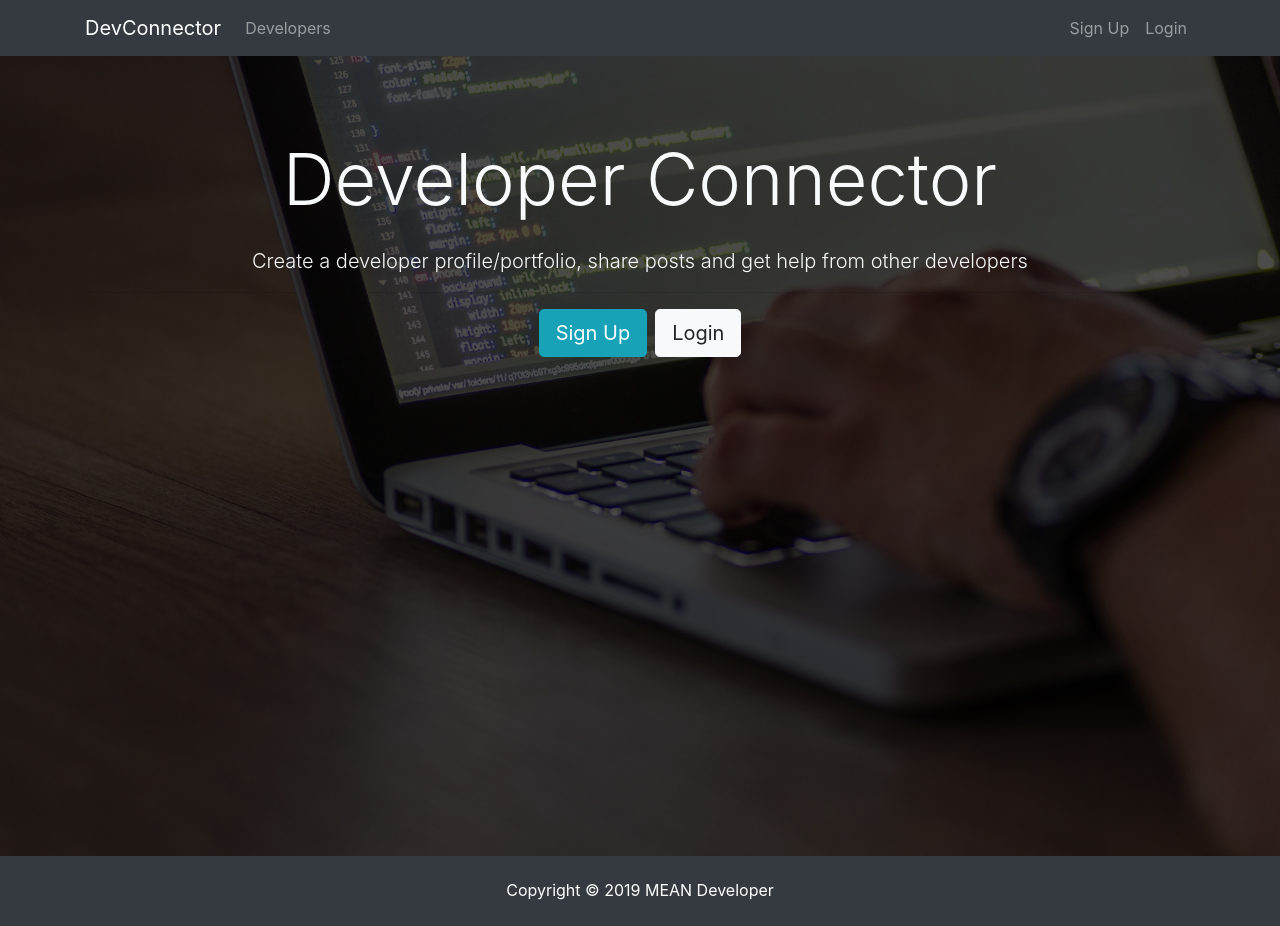
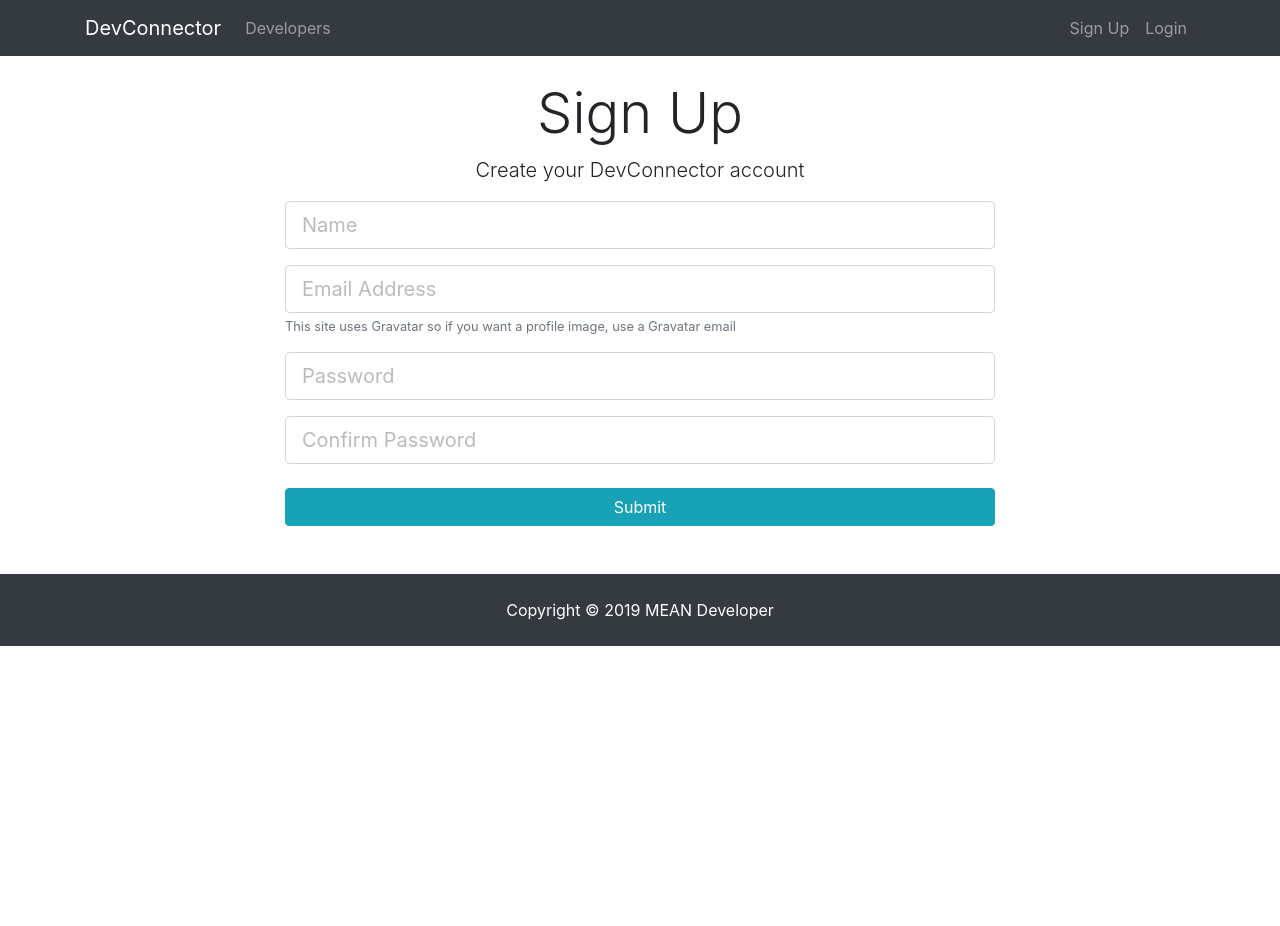
Before and after one commit to denizbayar/MEAN_developer, a React (Create React App) app in the folder client/: page /register in a window 1280 px wide. After the commit the page ends 800 px from the top, so only its background shows below. Built offline with nearby package versions, Linux system fonts and the light colour scheme.

Commit message:
register form done

```diff
--- a/client/package.json
+++ b/client/package.json
@@ -3,6 +3,8 @@
   "version": "0.1.0",
   "private": true,
   "dependencies": {
+    "axios": "^0.19.0",
+    "classnames": "^2.2.6",
     "react": "^16.8.6",
     "react-dom": "^16.8.6",
     "react-router-dom": "^5.0.1",
--- a/client/src/App.js
+++ b/client/src/App.js
@@ -1,20 +1,32 @@
-import React from 'react';
-import logo from './logo.svg';
-import './App.css';
+import React, { Component } from 'react';
+import { BrowserRouter as Router, Route } from 'react-router-dom';
+
 
 import Navbar from './components/layout/Navbar';
 import Footer from './components/layout/Footer';
 import Landing from './components/layout/Landing';
+import Register from './components/auth/Register';
+import Login from './components/auth/Login';
+
+import './App.css';
 
 
-function App() {
+class App extends Component {
+  render() {
     return (
+      <Router>
         <div className="App">
           <Navbar />
-      <Landing />
+          <Route exact path='/' component={Landing} />
+          <div className="container">
+            <Route exact path='/login' component={Login} />
+            <Route exact path='/register' component={Register} />
+          </div>
           <Footer />
         </div>
+      </Router>
     );
+  }
 }
 
 export default App;
--- /dev/null
+++ b/client/src/components/auth/Login.js
@@ -0,0 +1,12 @@
+import React, { Component } from 'react'
+
+class Login extends Component {
+    render() {
+        return (
+            <div>
+                <h1>Login Works tataa.</h1>
+            </div>
+        )
+    }
+}
+export default Login;
--- /dev/null
+++ b/client/src/components/auth/Register.js
@@ -0,0 +1,78 @@
+import React, { Component } from 'react';
+import axios from 'axios';
+import classnames from 'classnames';
+
+class Register extends Component {
+    constructor() {
+        super();
+        this.state = {
+            name: '',
+            email: '',
+            password: '',
+            password2: '',
+            errors: {}
+        }
+        this.onChange = this.onChange.bind(this);
+        this.onSubmit = this.onSubmit.bind(this);
+    }
+    onChange(e) {
+        this.setState({ [e.target.name]: e.target.value })
+    }
+    onSubmit(e) {
+        e.preventDefault();
+        const newUser = {
+            name: this.state.name,
+            email: this.state.email,
+            password: this.state.password,
+            password2: this.state.password2
+        }
+        axios.post('api/users/register', newUser)
+            .then(res => { console.log(res.data) })
+            .catch(err => this.setState({ errors: err.response.data }))
+
+    }
+    render() {
+        const { errors } = this.state; //const errors = this.state.errors
+        return (
+            <div className="register">
+                <div className="container">
+                    <div className="row">
+                        <div className="col-md-8 m-auto">
+                            <h1 className="display-4 text-center">Sign Up</h1>
+                            <p className="lead text-center">Create your DevConnector account</p>
+                            <form noValidate onSubmit={this.onSubmit}>
+                                <div className="form-group">
+                                    <input type="text" className={classnames('form-control form-control-lg', {
+                                        'is-invalid': errors.name
+                                    })} placeholder="Name" name="name" value={this.state.name} onChange={this.onChange} />
+                                    {errors.name && (<div className="invalid-feedback">{errors.name}</div>)}
+                                </div>
+                                <div className="form-group">
+                                    <input type="email" className={classnames('form-control form-control-lg', {
+                                        'is-invalid': errors.email
+                                    })} placeholder="Email Address" name="email" value={this.state.email} onChange={this.onChange} />
+                                    <small className="form-text text-muted">This site uses Gravatar so if you want a profile image, use a Gravatar email</small>
+                                    {errors.email && (<div className="invalid-feedback">{errors.email}</div>)}
+                                </div>
+                                <div className="form-group">
+                                    <input type="password" className={classnames('form-control form-control-lg', {
+                                        'is-invalid': errors.password
+                                    })} placeholder="Password" name="password" value={this.state.password} onChange={this.onChange} />
+                                    {errors.password && (<div className="invalid-feedback">{errors.password}</div>)}
+                                </div>
+                                <div className="form-group">
+                                    <input type="password" className={classnames('form-control form-control-lg', {
+                                        'is-invalid': errors.password2
+                                    })} placeholder="Confirm Password" name="password2" value={this.state.password2} onChange={this.onChange} />
+                                    {errors.password2 && (<div className="invalid-feedback">{errors.password2}</div>)}
+                                </div>
+                                <input type="submit" className="btn btn-info btn-block mt-4" />
+                            </form>
+                        </div>
+                    </div>
+                </div>
+            </div>
+        )
+    }
+}
+export default Register;
--- a/client/src/components/layout/Landing.js
+++ b/client/src/components/layout/Landing.js
@@ -1,4 +1,5 @@
-import React, { Component } from 'react'
+import React, { Component } from 'react';
+import { Link } from 'react-router-dom'
 
 class Landing extends Component {
     render() {
@@ -12,8 +13,8 @@
             </h1>
                                 <p className="lead"> Create a developer profile/portfolio, share posts and get help from other developers</p>
                                 <hr />
-                                <a href="register.html" className="btn btn-lg btn-info mr-2">Sign Up</a>
-                                <a href="login.html" className="btn btn-lg btn-light">Login</a>
+                                <Link to="/register" className="btn btn-lg btn-info mr-2">Sign Up</Link>
+                                <Link to="/login" className="btn btn-lg btn-light">Login</Link>
                             </div>
                         </div>
                     </div>
--- a/client/src/components/layout/Navbar.js
+++ b/client/src/components/layout/Navbar.js
@@ -1,11 +1,12 @@
-import React, { Component } from 'react'
+import React, { Component } from 'react';
+import { Link } from 'react-router-dom';
 
 class Navbar extends Component {
     render() {
         return (
             <nav className="navbar navbar-expand-sm navbar-dark bg-dark mb-4">
                 <div className="container">
-                    <a className="navbar-brand" href="landing.html">DevConnector</a>
+                    <Link className="navbar-brand" to="/">DevConnector</Link>
                     <button className="navbar-toggler" type="button" data-toggle="collapse" data-target="#mobile-nav">
                         <span className="navbar-toggler-icon"></span>
                     </button>
@@ -13,17 +14,17 @@
                     <div className="collapse navbar-collapse" id="mobile-nav">
                         <ul className="navbar-nav mr-auto">
                             <li className="nav-item">
-                                <a className="nav-link" href="profiles.html"> Developers
-            </a>
+                                <Link className="nav-link" to="/profiles"> Developers
+            </Link>
                             </li>
                         </ul>
 
                         <ul className="navbar-nav ml-auto">
                             <li className="nav-item">
-                                <a className="nav-link" href="register.html">Sign Up</a>
+                                <Link className="nav-link" to="/register">Sign Up</Link>
                             </li>
                             <li className="nav-item">
-                                <a className="nav-link" href="login.html">Login</a>
+                                <Link className="nav-link" to="/login">Login</Link>
                             </li>
                         </ul>
                     </div>
```
Also changed, not shown: 2 other files (tests, documents, lock files or other folders). Lines whose indentation alone changed are shown as unchanged.
